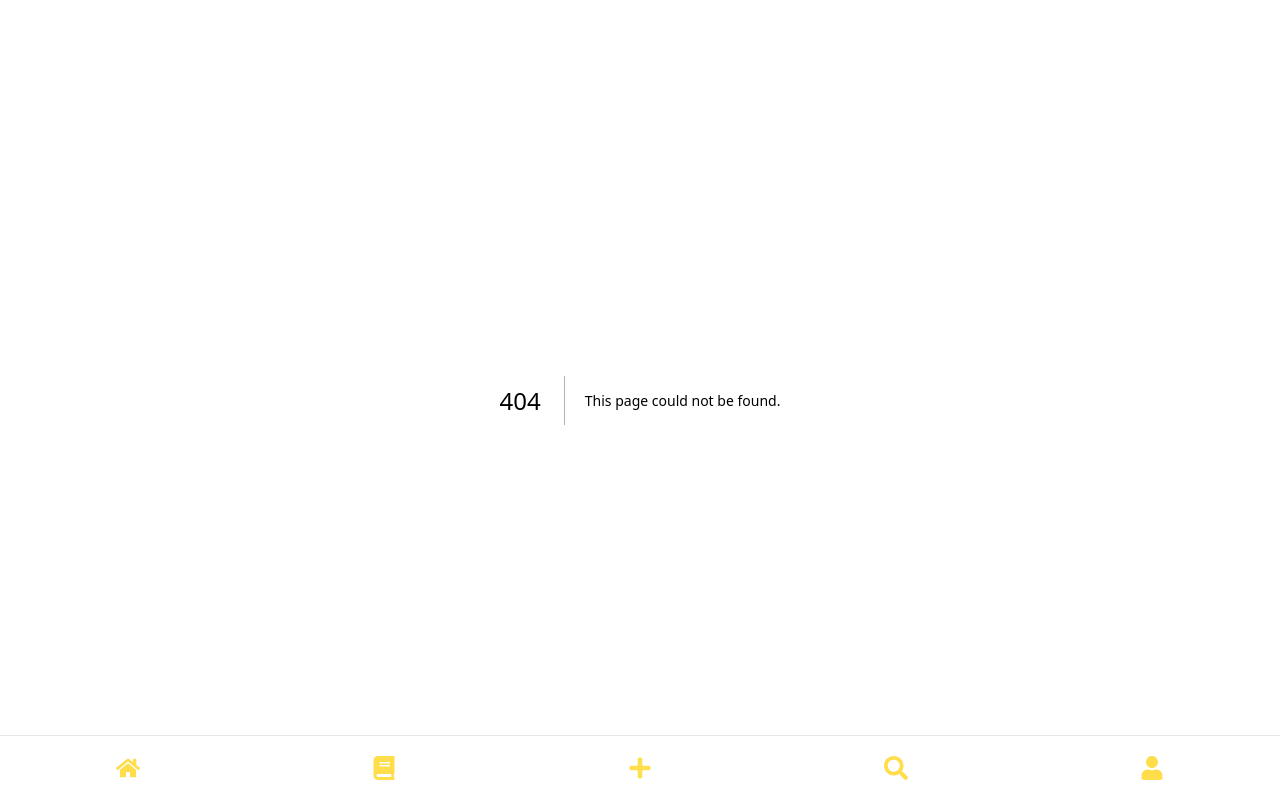
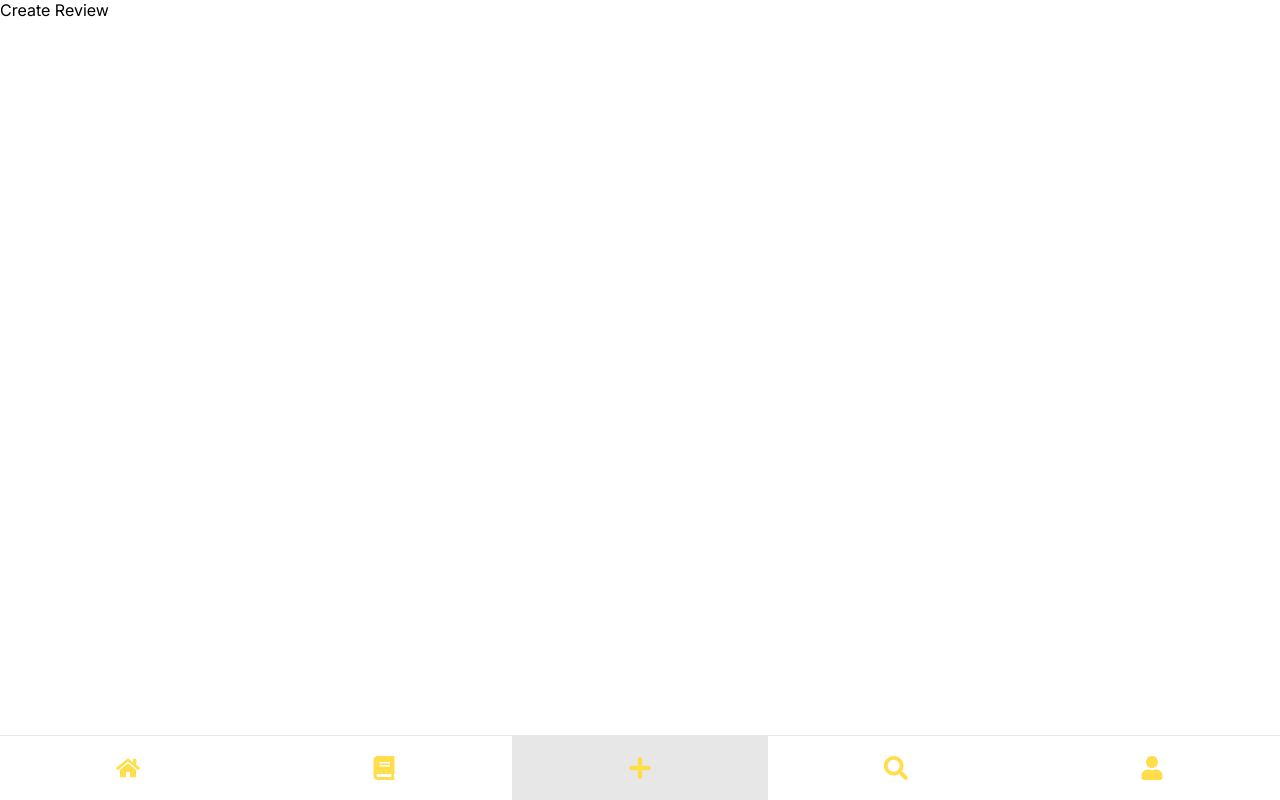
Before and after one commit to BookHive-ufcg/bookhive-web, a Next.js app: page /reviews/create in a window 1280 px wide. Before the commit this address had no page. Built offline with nearby package versions, Linux system fonts and the light colour scheme.

Commit message:
add review and create page

```diff
--- /dev/null
+++ b/src/app/reviews/create/page.tsx
@@ -0,0 +1,3 @@
+export default function CreateReview() {
+  return <div>Create Review</div>;
+}
--- /dev/null
+++ b/src/app/reviews/page.tsx
@@ -0,0 +1,3 @@
+export default function Reviews() {
+  return <div>Reviews</div>;
+}
--- a/src/components/Navbar/index.tsx
+++ b/src/components/Navbar/index.tsx
@@ -15,10 +15,16 @@ export default function Navbar() {
       <Link href="/" className={pathname === "/" ? styles.active : undefined}>
         <FaHome className={styles.icon} />
       </Link>
-      <Link href="/books">
+      <Link
+        href="/reviews"
+        className={pathname === "/reviews" ? styles.active : undefined}
+      >
         <FaBook className={styles.icon} />
       </Link>
-      <Link href="/add-book">
+      <Link
+        href="/reviews/create"
+        className={pathname === "/reviews/create" ? styles.active : undefined}
+      >
         <FaPlus className={styles.icon} />
       </Link>
       <Link
```
